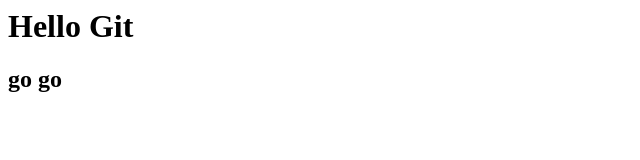
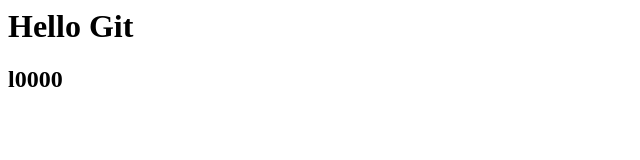
Before and after one commit to Dilia-dev/sample, a plain HTML site: page index.html in a window 1280 px wide. Shown: the full height of the page, 0-640 px from the left. Drawn offline with Linux system fonts and the light colour scheme.

Commit message:
Revert "best commit"
This reverts commit 1134f2dbf8f2a7bcfb87a66a9d4b0df779162ef7.

```diff
--- a/index.html
+++ b/index.html
@@ -1,4 +1,4 @@
 <h1> Hello Git</h1>
 
 
-<h2> go go<h4>
+<h2> l0000<h4>
```
